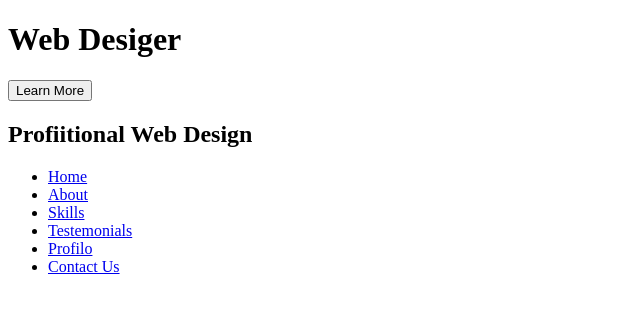
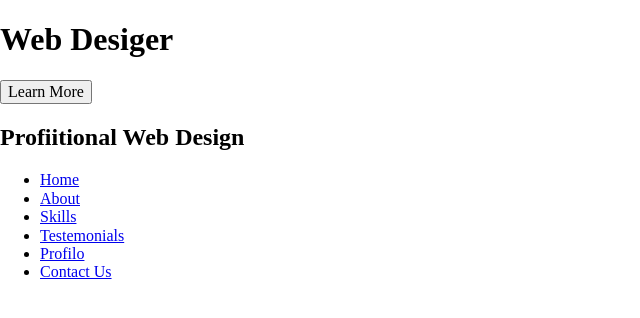
Before and after one commit to NedalMuhammed1981/portfolio, a plain HTML site: page index.html in a window 1280 px wide. Shown: the whole page, without its empty margins (0-640 px from the left). Drawn offline with Linux system fonts and the light colour scheme.

Commit message:
change index.html

```diff
--- a/index.html
+++ b/index.html
@@ -5,7 +5,7 @@
     <meta http-equiv="X-UA-Compatible" content="IE=edge">
     <meta name="viewport" content="width=device-width, initial-scale=1.0">
     <title>portfolio</title>
-   <!-- <link rel="stylesheet" href="style/normalize.css">-->
+   <link rel="stylesheet" href="style/normalize.css">
     <link rel="stylesheet" href="style/style.css">
 </head>
 <body>
```
